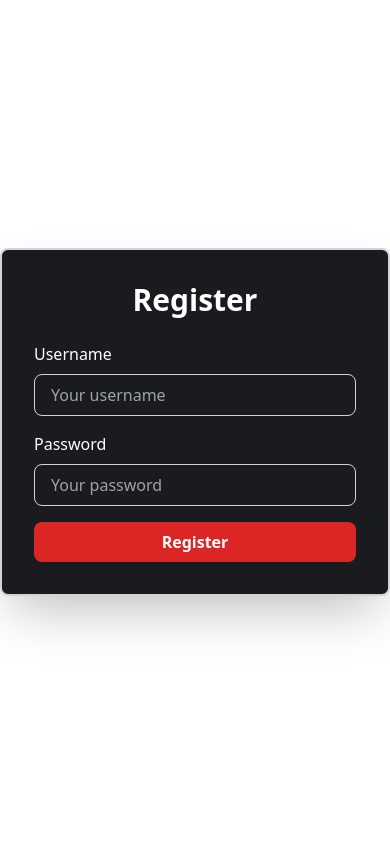
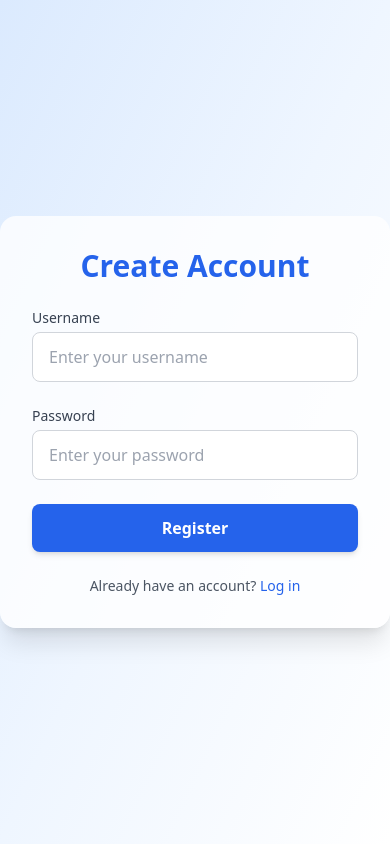
Before and after one commit to nrlizahh/basic-crud-app, a React (Vite) app in the folder frontend/: page /register in a window 390 px wide. Built offline with nearby package versions, Linux system fonts and the light colour scheme.

Commit message:
style(register): improve register page design with modern responsive UI

```diff
--- a/frontend/src/components/pages/LoginPage.jsx
+++ b/frontend/src/components/pages/LoginPage.jsx
@@ -12,7 +12,7 @@ export default function Login() {
     event.preventDefault();
 
     try {
-      const res = await API.post("/login", { username, password });
+      const res = await API.post("/users/login", { username, password });
 
       // Ambil token dari response
       const { token } = res.data;
--- a/frontend/src/components/pages/RegisterPage.jsx
+++ b/frontend/src/components/pages/RegisterPage.jsx
@@ -8,7 +8,7 @@ export default function Register() {
   const [password, setPassword] = useState("");
   const navigate = useNavigate();
 
-  const handleRegister = async (event) => {
+  const handleSubmit = async (event) => {
     event.preventDefault();
 
     if (!username || !password) {
@@ -21,19 +21,22 @@ export default function Register() {
     }
 
     try {
-      const res = await API.post("/register", { username, password });
+      await API.post("/users/register", { username, password });
 
       Swal.fire({
+        toast: true,
+        position: "top-end",
         icon: "success",
         title: "Register Successful",
         text: "You can now login!",
-        confirmButtonText: "OK",
-        customClass: {
-          confirmButton: "bg-green-600 hover:bg-green-700 text-white",
-        },
+        showConfirmButton: false,
+        timer: 3000,
+        background: "#ffffff",
+        color: "#1d4ed8",
+        iconColor: "#1d4ed8",
       });
 
-      navigate("/login"); // redirect ke login
+      navigate("/login");
     } catch (err) {
       console.error(err);
       Swal.fire({
@@ -51,27 +54,17 @@ export default function Register() {
   };
 
   return (
-    <div
-      style={{
-        height: "100vh",
-        display: "flex",
-        justifyContent: "center",
-        alignItems: "center",
-      }}
-    >
-      <div
-        className="w-full max-w-md bg-opacity-80 p-8 rounded-lg shadow-2xl border-2 border-gray-300"
-        style={{ backgroundColor: "#1a1b1e" }}
-      >
-        <h2 className="text-3xl font-bold text-center text-white mb-6">
-          Register
+    <div className="min-h-screen flex items-center justify-center bg-gradient-to-br from-blue-100 via-blue-50 to-white dark:from-slate-800 dark:via-slate-900 dark:to-black">
+      <div className="bg-white/80 dark:bg-slate-800/80 shadow-xl rounded-2xl p-8 w-full max-w-md">
+        <h2 className="text-3xl font-bold text-center text-blue-600 dark:text-blue-400 mb-6">
+          Create Account
         </h2>
-        <form onSubmit={handleRegister}>
+        <form onSubmit={handleSubmit} className="space-y-6">
           {/* Username */}
-          <div className="mb-4">
+          <div>
             <label
               htmlFor="username"
-              className="block text-white font-medium mb-2"
+              className="block text-sm font-medium text-gray-700 dark:text-gray-200"
             >
               Username
             </label>
@@ -81,16 +74,16 @@ export default function Register() {
               name="username"
               value={username}
               onChange={(e) => setUsername(e.target.value)}
-              placeholder="Your username"
-              className="w-full px-4 py-2 border border-gray-300 rounded-lg focus:ring-2 focus:ring-red-500 focus:outline-none text-white bg-transparent"
+              className="mt-1 block w-full px-4 py-3 rounded-lg border border-gray-300 dark:border-gray-700 bg-white dark:bg-slate-900 text-gray-900 dark:text-gray-100 focus:ring-2 focus:ring-blue-500 focus:outline-none"
+              placeholder="Enter your username"
             />
           </div>
 
           {/* Password */}
-          <div className="mb-4">
+          <div>
             <label
               htmlFor="password"
-              className="block text-white font-medium mb-2"
+              className="block text-sm font-medium text-gray-700 dark:text-gray-200"
             >
               Password
             </label>
@@ -100,18 +93,30 @@ export default function Register() {
               name="password"
               value={password}
               onChange={(e) => setPassword(e.target.value)}
-              placeholder="Your password"
-              className="w-full px-4 py-2 border border-gray-300 rounded-lg focus:ring-2 focus:ring-red-500 focus:outline-none text-white bg-transparent"
+              className="mt-1 block w-full px-4 py-3 rounded-lg border border-gray-300 dark:border-gray-700 bg-white dark:bg-slate-900 text-gray-900 dark:text-gray-100 focus:ring-2 focus:ring-blue-500 focus:outline-none"
+              placeholder="Enter your password"
             />
           </div>
 
+          {/* Button */}
           <button
             type="submit"
-            className="w-full bg-red-600 text-white font-semibold py-2 rounded-lg hover:bg-red-700 focus:outline-none focus:ring-2 focus:ring-red-500 focus:ring-offset-2"
+            className="w-full py-3 rounded-lg bg-blue-600 hover:bg-blue-700 text-white font-semibold transition-colors duration-300 shadow-md"
           >
             Register
           </button>
         </form>
+
+        {/* Link to login */}
+        <p className="text-center text-sm text-gray-600 dark:text-gray-300 mt-6">
+          Already have an account?{" "}
+          <button
+            onClick={() => navigate("/login")}
+            className="text-blue-600 dark:text-blue-400 hover:underline font-medium"
+          >
+            Log in
+          </button>
+        </p>
       </div>
     </div>
   );
```
